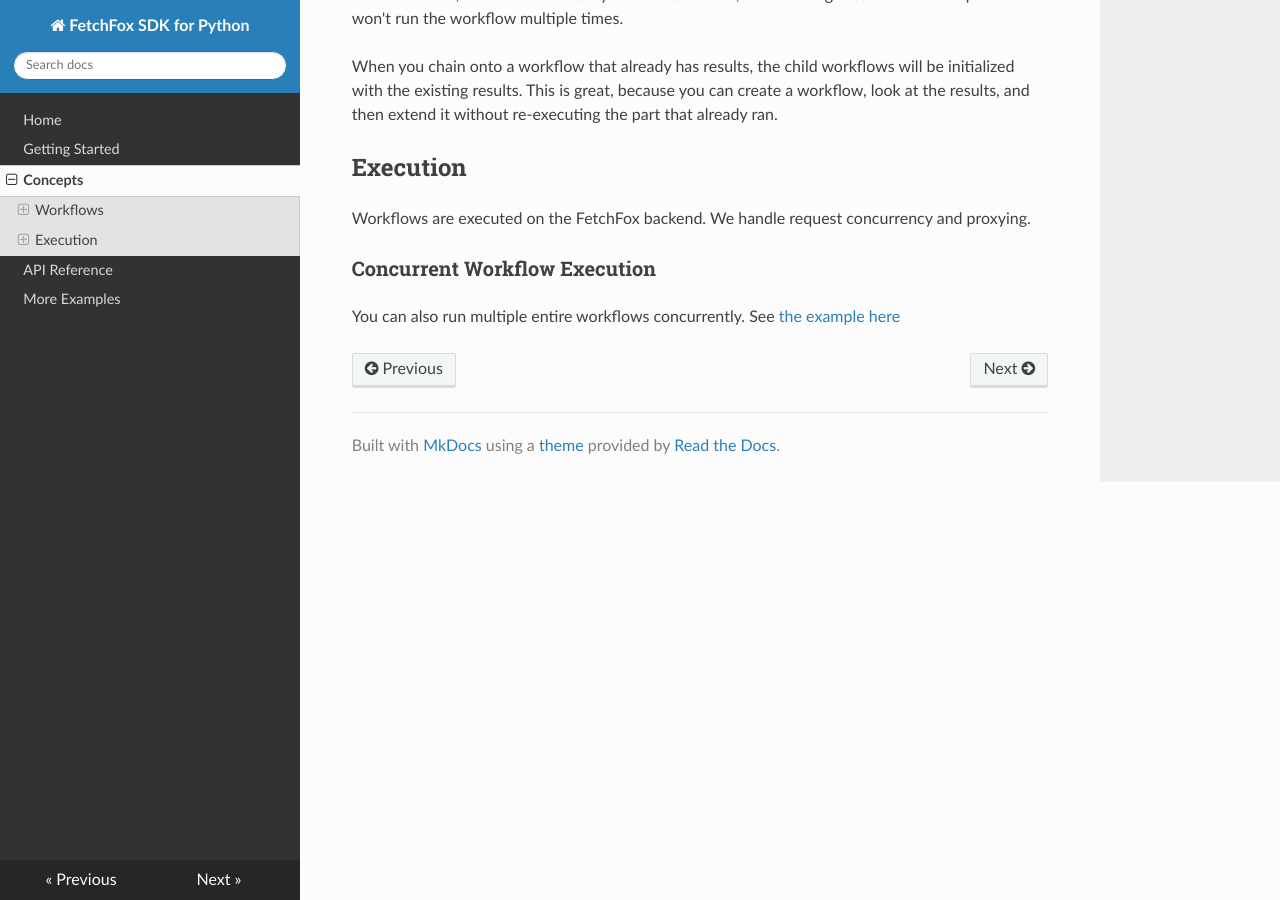
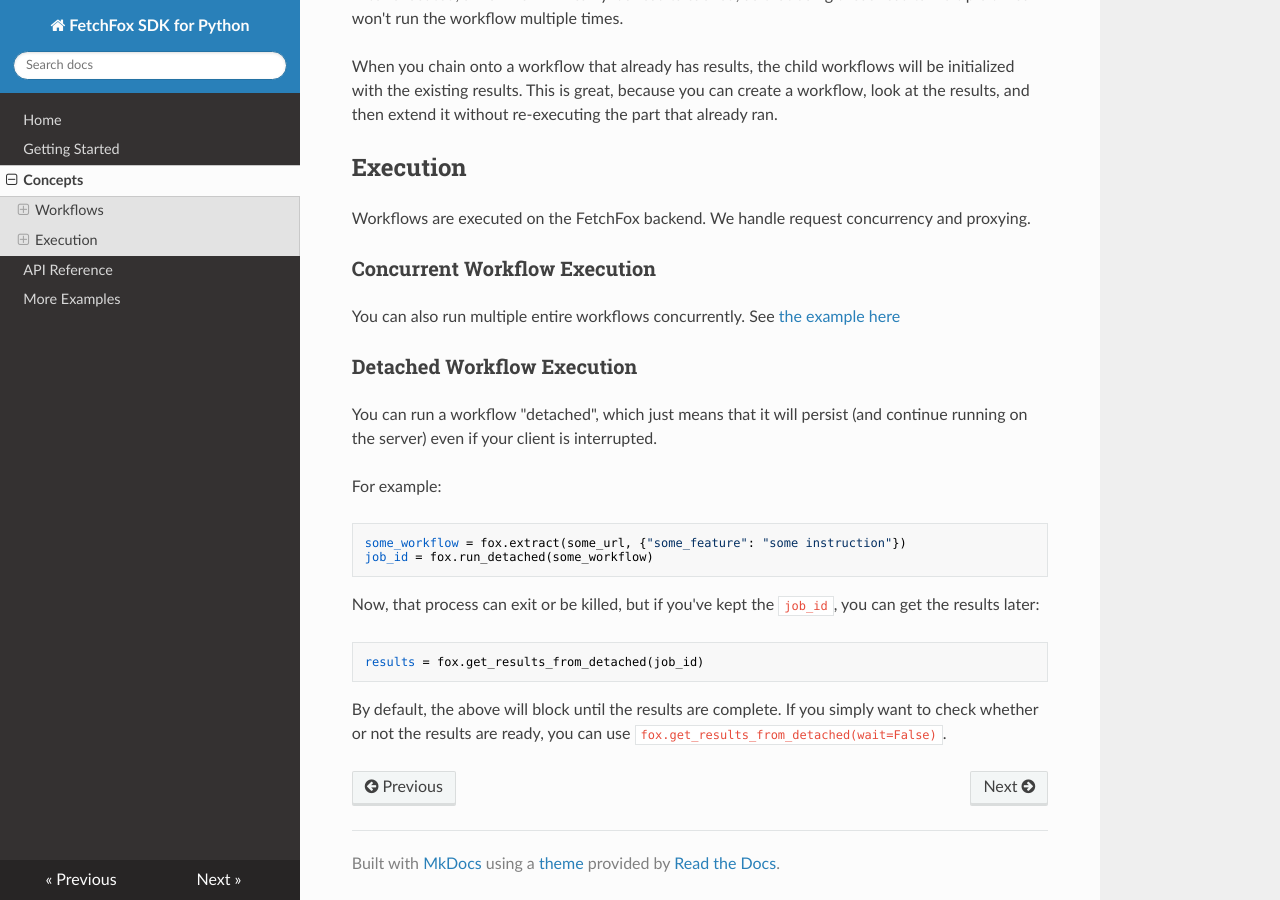
Before and after one commit to fetchfox/fetchfox-sdk-python, an MkDocs documentation site: the page built from docs/concepts.md, in a window 1280 px wide and 900 px high, scrolled down 1923 px. Built offline with MkDocs 1.6.1, drawn with Linux system fonts in a browser that asks for light colours; nearby versions of some CDN libraries.

Commit message:
Docs: document run_detached

````diff
--- a/docs/concepts.md
+++ b/docs/concepts.md
@@ -68,3 +68,20 @@
 ### Concurrent Workflow Execution
 
 You can also run multiple entire workflows concurrently.  See [the example here](../more_examples/#simple-concurrency-with-futures)
+
+### Detached Workflow Execution
+
+You can run a workflow "detached", which just means that it will persist (and continue running on the server) even if your client is interrupted.
+
+For example:
+```
+some_workflow = fox.extract(some_url, {"some_feature": "some instruction"})
+job_id = fox.run_detached(some_workflow)
+```
+Now, that process can exit or be killed, but if you've kept the `job_id`, you can get the results later:
+```
+results = fox.get_results_from_detached(job_id)
+```
+
+By default, the above will block until the results are complete.  If you simply want to check
+whether or not the results are ready, you can use `fox.get_results_from_detached(wait=False)`.
````
Also changed, not shown: docs/quickstart.md (+1 -1 lines).
